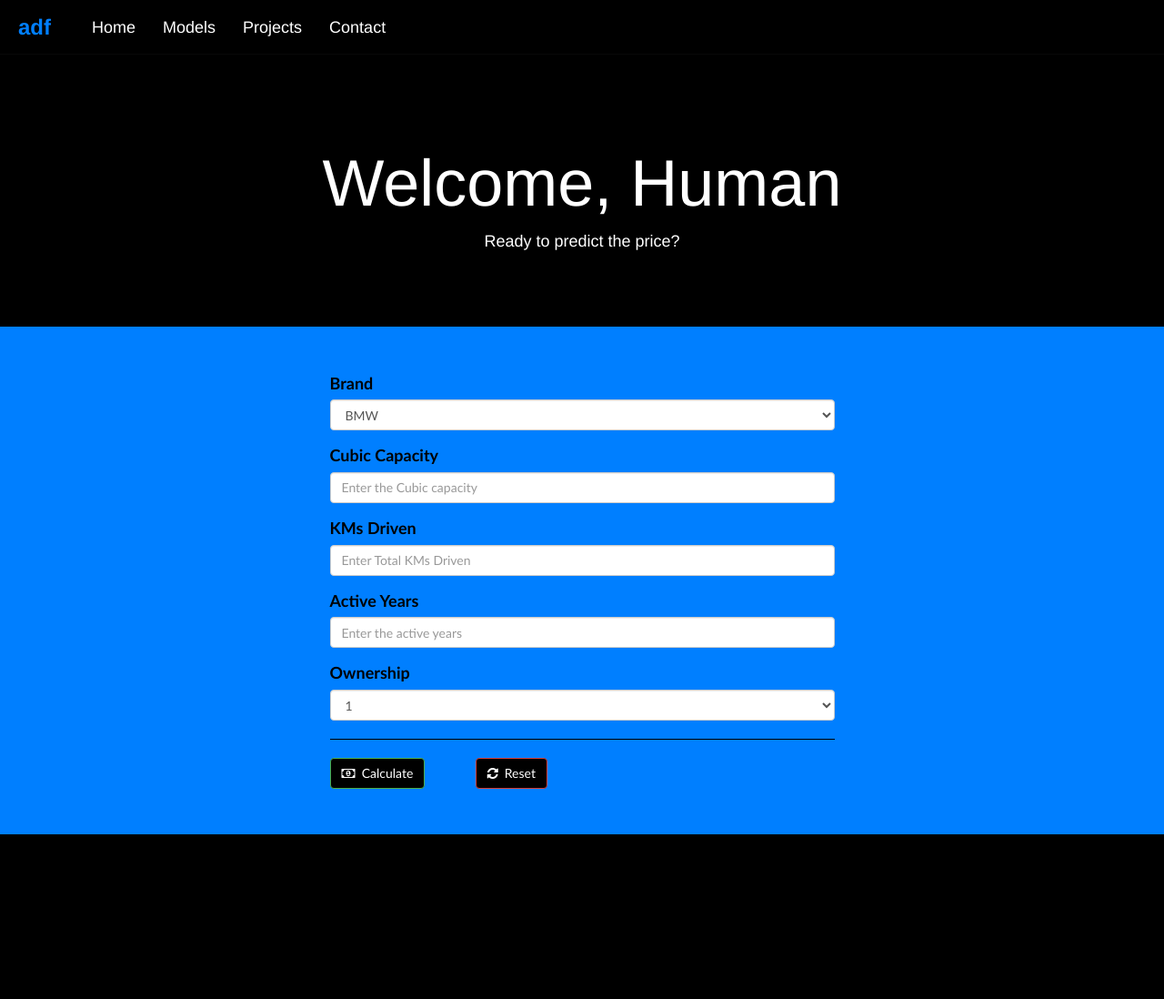
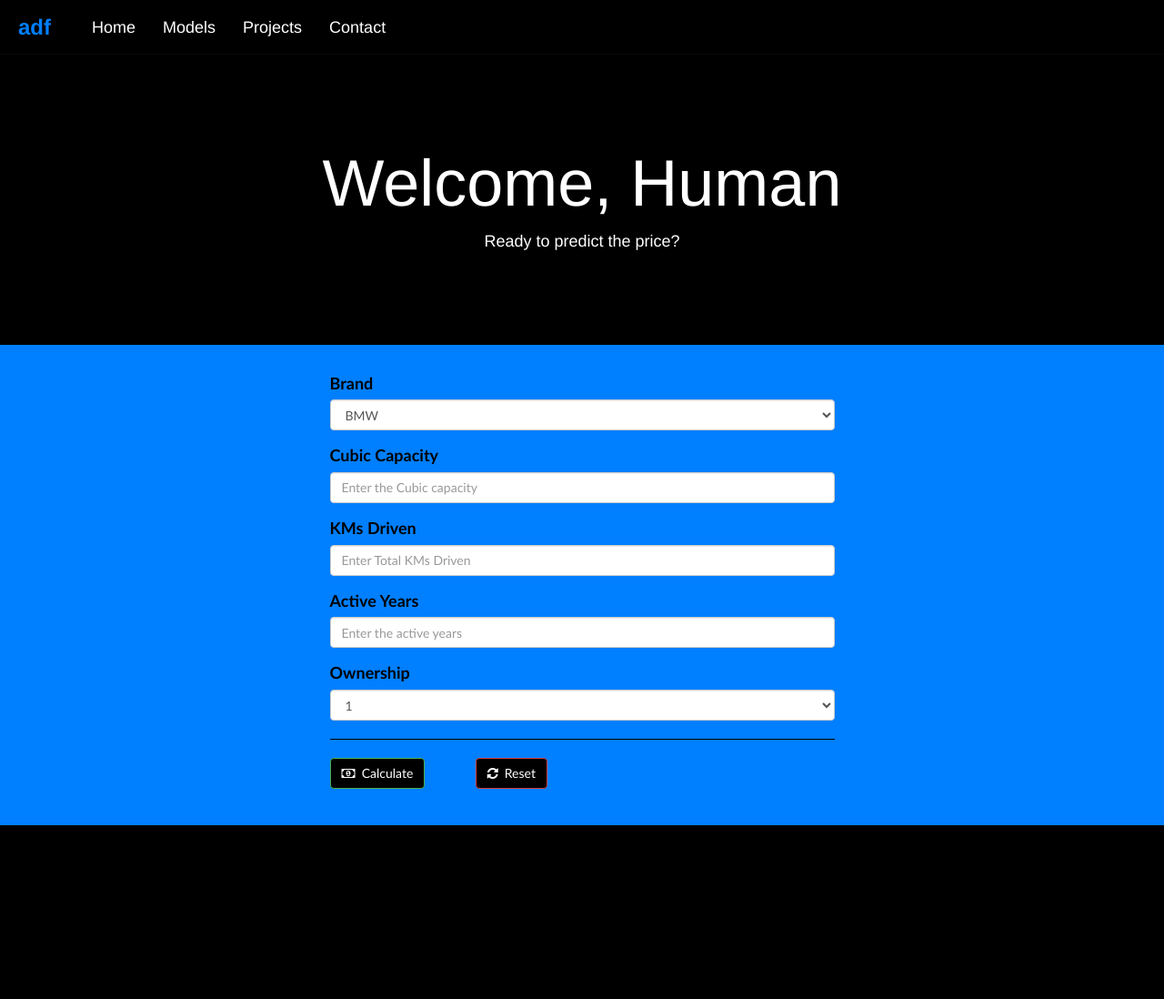
Before and after one commit to darweshfazil/bike_price_prediction, a Flask app: page / in a window 1280 px wide. Shown: the whole page at 91% size. After the commit the page ends 907 px from the top, so only its background shows below. Run offline with Flask 2, Linux system fonts and the light colour scheme; some libraries are stand-ins or nearby versions.

Commit message:
alignment

```diff
--- a/templates/bike.html
+++ b/templates/bike.html
@@ -27,6 +27,12 @@
             background-color:black;
             text-align:center;
             padding-top:100px;
+            padding-bottom:100px;
+        }
+        .result{
+            background-color:black;
+            text-align:center;
+            padding-top:80px;
             padding-bottom:80px;
         }
         .bar, .head, .calculate{
@@ -38,8 +44,8 @@
             font-family: 'Gill Sans', 'Gill Sans MT', Calibri, 'Trebuchet MS', sans-serif;
         }
         .form-area{
-            padding-top:50px;
-            padding-bottom:50px;
+            padding-top:30px;
+            padding-bottom:40px;
         }
     </style>
 </head>
@@ -145,7 +151,7 @@
             </div>
         </div>
 
-    <div class="container-fluid welcome">
+    <div class="container-fluid result">
         <div class="row">
             <div class="col-md-12" align="center">
                     {% if c %}
```
